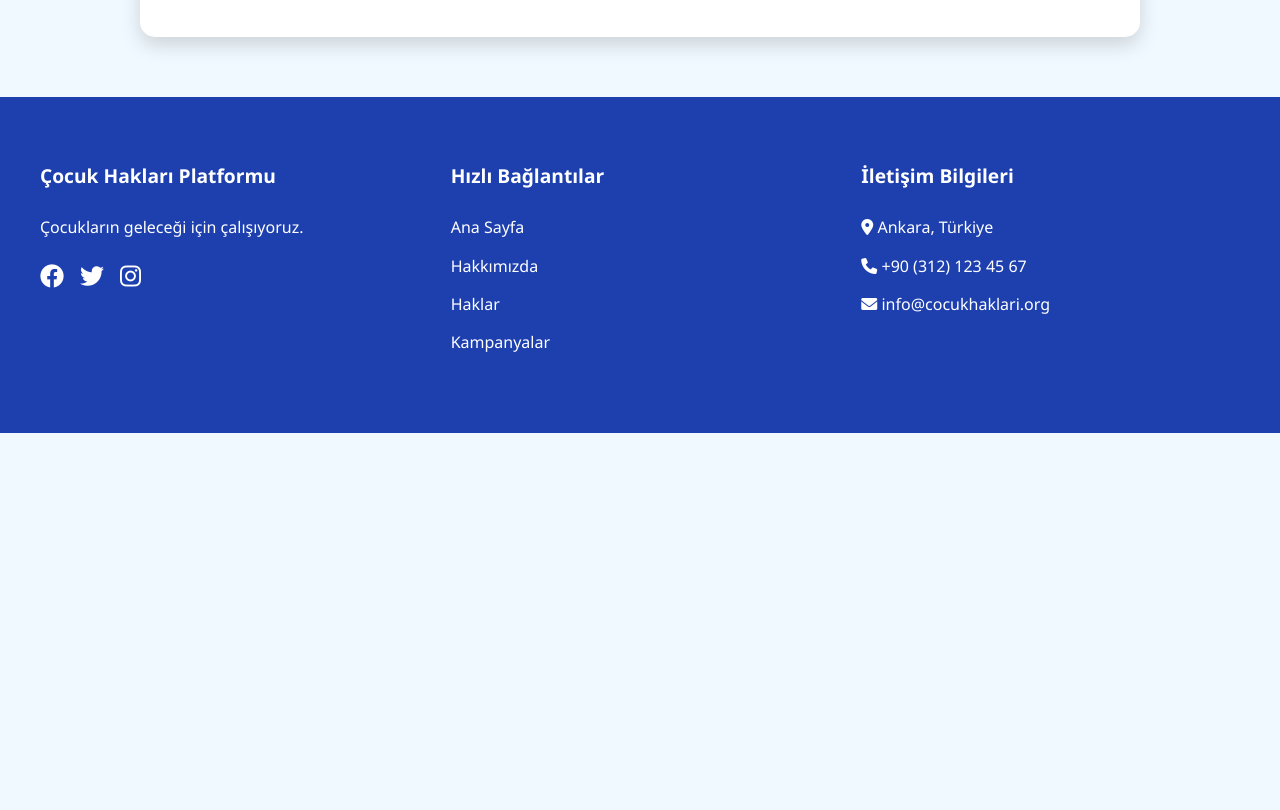
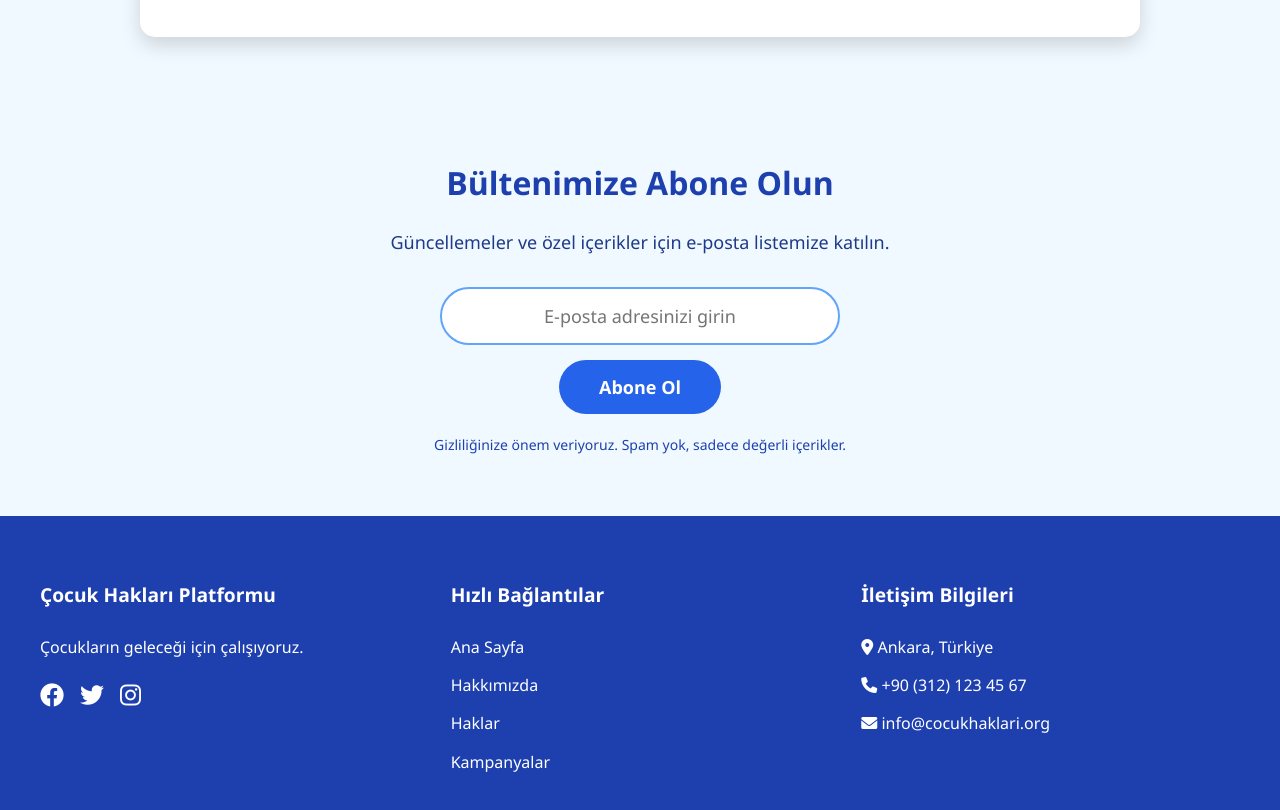
Before and after one commit to keremerkengel/hi-kod-project, a plain HTML site: page index.html in a window 1280 px wide. Shown: the part 9567-10377 px from the top of the page. Before the commit the page ends 10000 px from the top, so only its background shows below. Drawn offline with Linux system fonts and the light colour scheme.

Commit message:
Bülten abonelik kısmı eklendi

```diff
--- a/index.html
+++ b/index.html
@@ -1231,6 +1231,88 @@ form {
             <button type="submit" class="donate-btn">Bağış Yap</button>
         </form>
     </section>
+    <div style="
+    text-align: center;
+    font-family: Arial, sans-serif;
+    padding: 60px 20px;
+    color: var(--text);
+    background: var(--background);
+">
+    <h2 style="
+        font-size: 32px;
+        font-weight: bold;
+        color: var(--dark);
+        margin-bottom: 20px;
+    ">Bültenimize Abone Olun</h2>
+
+    <p style="
+        font-size: 18px;
+        margin-bottom: 30px;
+        color: var(--text);
+    ">Güncellemeler ve özel içerikler için e-posta listemize katılın.</p>
+
+    <form id="newsletter-form" style="
+        display: flex;
+        justify-content: center; /* Elemanları tam ortalar */
+        align-items: center; /* Dikey ortalama */
+        gap: 15px;
+        flex-wrap: wrap;
+        max-width: 600px;
+        margin: 0 auto;
+    ">
+        <input type="email" id="email" placeholder="E-posta adresinizi girin" required style="
+            padding: 15px;
+            font-size: 18px;
+            border: 2px solid var(--accent);
+            border-radius: 30px;
+            outline: none;
+            width: 100%;
+            max-width: 400px;
+            transition: all 0.3s ease;
+            text-align: center;
+            box-sizing: border-box;
+        "
+        onfocus="this.style.borderColor='var(--dark)'"
+        onblur="this.style.borderColor='var(--accent)'">
+
+        <button type="submit" style="
+            background: var(--primary);
+            color: var(--light);
+            border: none;
+            border-radius: 30px;
+            padding: 15px 40px;
+            font-size: 18px;
+            font-weight: bold;
+            cursor: pointer;
+            transition: all 0.3s ease;
+        "
+        onmouseover="this.style.background='var(--secondary)'"
+        onmouseout="this.style.background='var(--primary)'">Abone Ol</button>
+    </form>
+
+    <p style="
+        margin-top: 20px;
+        font-size: 14px;
+        color: var(--dark);
+    ">Gizliliğinize önem veriyoruz. Spam yok, sadece değerli içerikler.</p>
+</div>
+
+<script>
+    document.getElementById('newsletter-form').addEventListener('submit', function(event) {
+        event.preventDefault();  // Sayfanın yeniden yüklenmesini engelle
+
+        // Form alanını kontrol et
+        const emailInput = document.getElementById('email').value;
+
+        if (emailInput.trim() === '') {
+            alert('Lütfen geçerli bir e-posta adresi girin!');
+        } else {
+            alert('Başarıyla kaydolundu!');
+            document.getElementById('newsletter-form').reset(); // Formu sıfırla
+        }
+    });
+</script>
+
     <footer>
         <div class="footer-content">
             <div class="footer-column">
```
